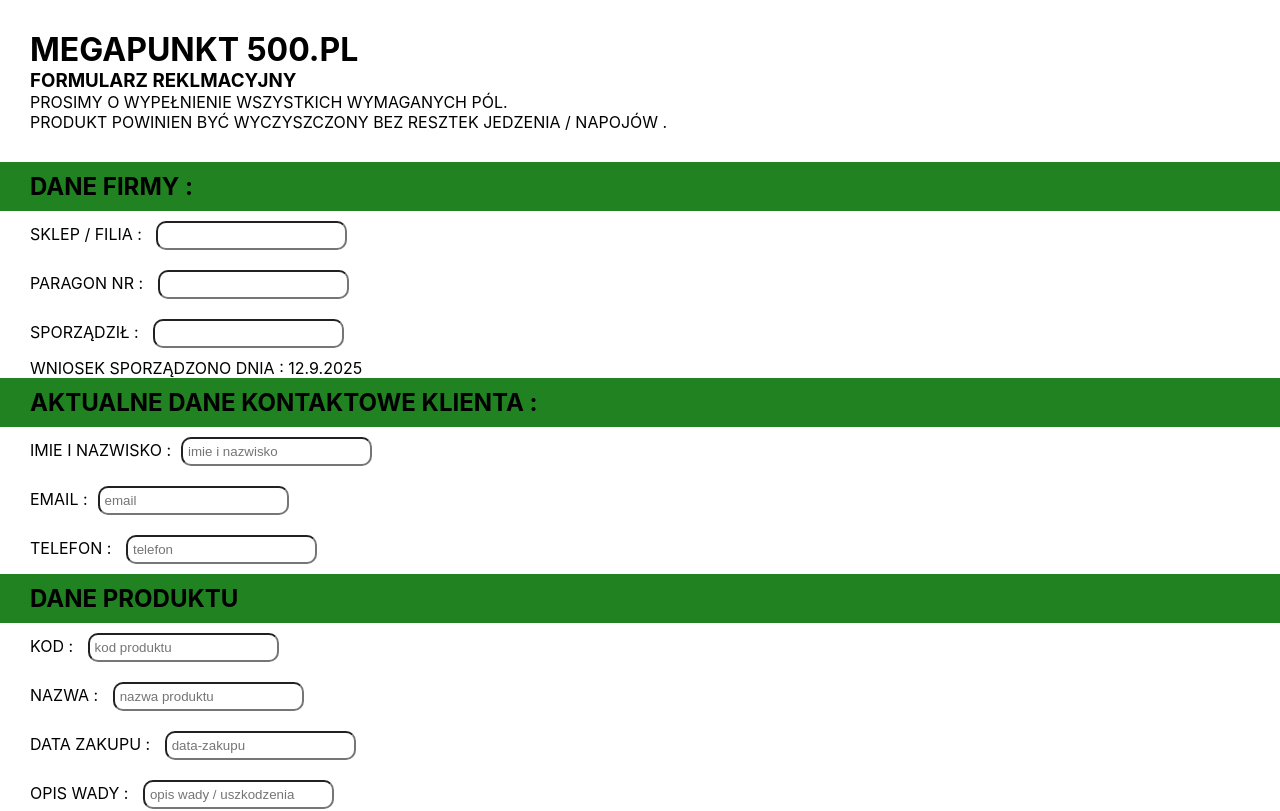
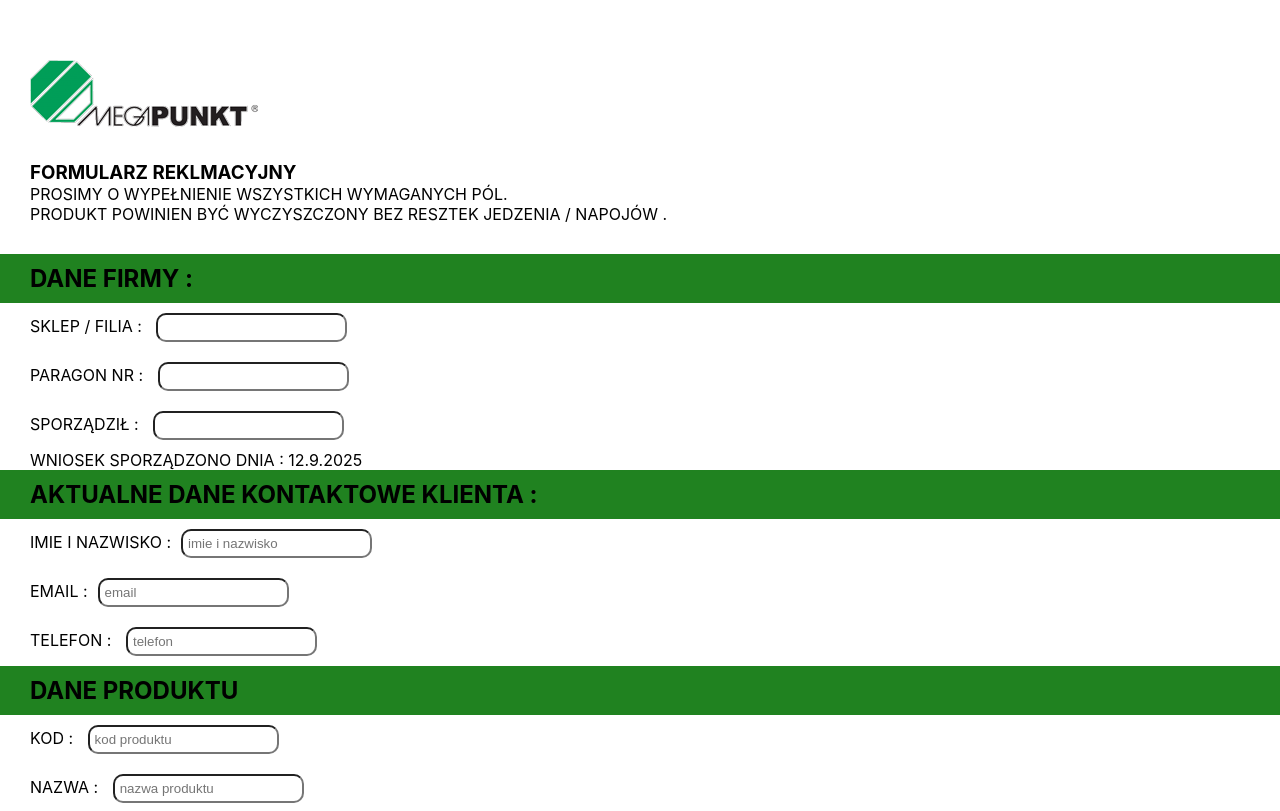
Before and after one commit to marcinoles87/reklamacje, a React (Create React App) app: page / in a window 1280 px wide. Shown: the top 811 px of the page. Built offline with nearby package versions, Linux system fonts and the light colour scheme.

Commit message:
add new components

```diff
--- a/src/App.css
+++ b/src/App.css
@@ -48,6 +48,10 @@
   padding-left: 30px
 }
 
+img{
+  margin: 30px auto;
+}
+
 
 
 
--- a/src/App.js
+++ b/src/App.js
@@ -3,6 +3,8 @@ import './App.css';
 import DaneFirmy from './components/DaneFirmy';
 import DaneProduktu from './components/DaneProduktu';
 import DaneZglaszajacego from './components/DaneZglaszajacego';
+
+import logo from './components/img/logoMp.jpg'
 
 function App() {
 
@@ -21,6 +23,8 @@ function App() {
   const [tel , setTelefon] = useState('')
   const [wyglad , setWyglad] = useState('')
   const [zakup , setZakup] = useState('')
+
+
 
 
   const handleSend = () => {
@@ -43,7 +47,7 @@ function App() {
     <div className="App">
 
       <div className='dane'>
-      <h1>MEGAPUNKT 500.pl</h1>
+      <img src={logo} alt=""></img>
       <h3>FORMULARZ REKLMACYJNY</h3>
       <p>Prosimy o wypełnienie wszystkich wymaganych pól. </p>
       <p>Produkt powinien być wyczyszczony bez resztek jedzenia / napojów .</p>
```
Also changed, not shown: src/components/img/logoMp.jpg (added).
